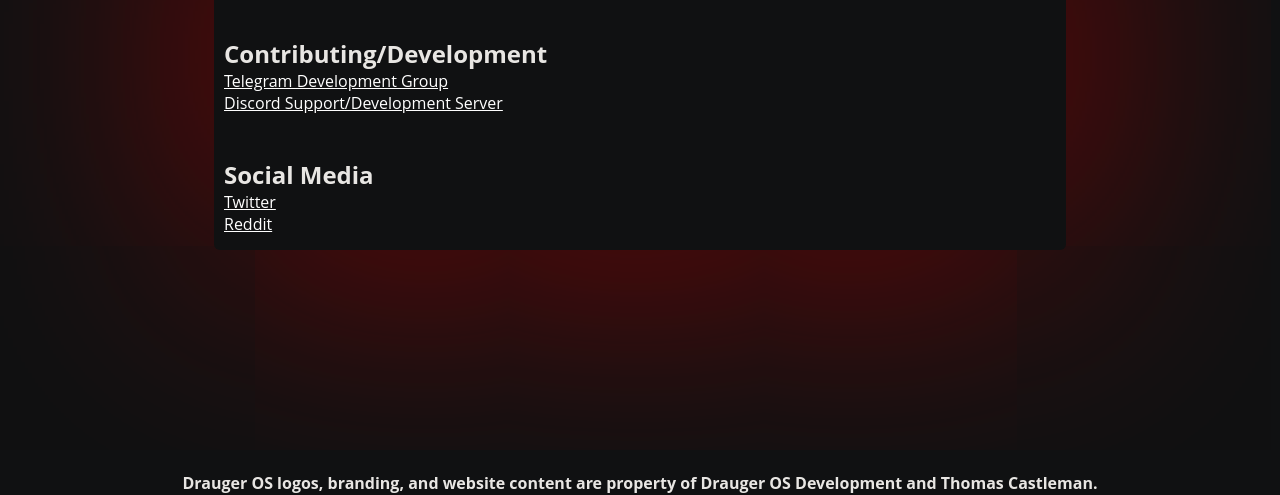
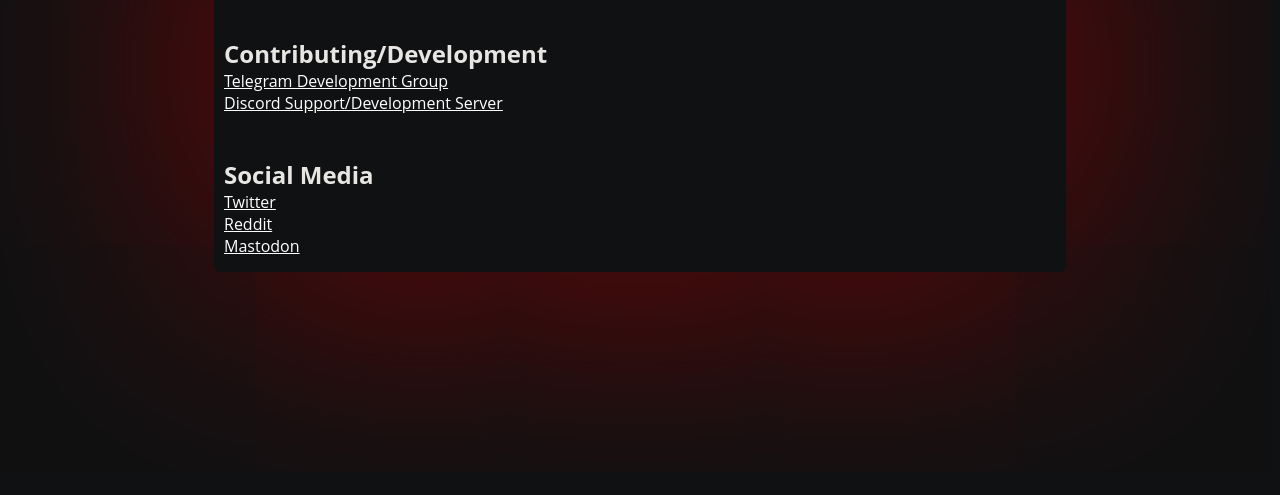
Before and after one commit to drauger-os-development/website, a Flask app: page /contact in a window 1280 px wide. Shown: the part 771-1266 px from the top of the page. Run offline with Flask 2, Linux system fonts and the light colour scheme.

Commit message:
add Mastodon links

```diff
--- a/templates/base.html
+++ b/templates/base.html
@@ -60,6 +60,7 @@
                     <a href="https://discord.gg/JW8FGrc">Discord</a>
                     <a href="https://www.reddit.com/r/DraugerOS/">Reddit</a>
                     <a href="https://twitter.com/DraugerOS">Twitter</a>
+                    <a rel="me" href="https://fosstodon.org/@DraugerOS">Mastodon</a>
                 </div>
             </div>
         </div>
--- a/templates/contact.html
+++ b/templates/contact.html
@@ -49,6 +49,8 @@
       <a href="https://twitter.com/DraugerOS" target="_blank">Twitter</a>
       </br>
       <a href="https://reddit.com/r/DraugerOS" target="_blank">Reddit</a>
+      </br>
+      <a rel="me" href="https://fosstodon.org/@DraugerOS">Mastodon</a>
 </div>
 
 {% endblock %}
```
